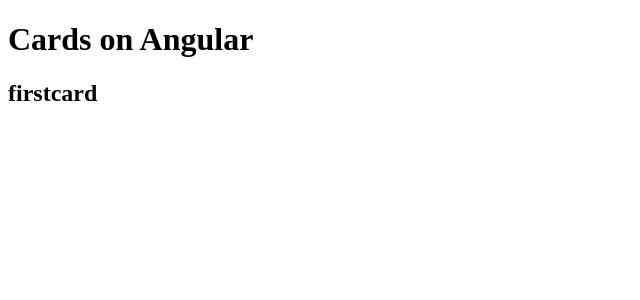
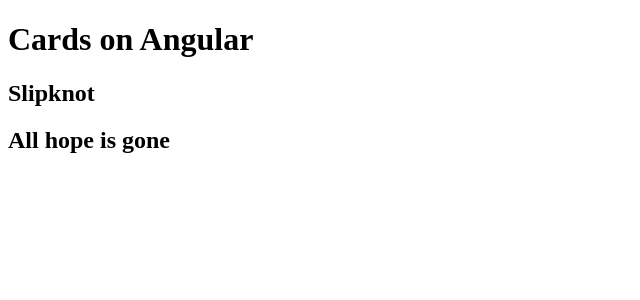
Before and after one commit to Romashka13579/Card1OnAngular, an Angular app in the folder my-app/: page / in a window 1280 px wide. Shown: the top 300 px of the page, without its empty margins (0-640 px from the left). Built offline with nearby package versions, Linux system fonts and the light colour scheme.

Commit message:
created card component

```diff
--- a/my-app/src/app/card/card.component.html
+++ b/my-app/src/app/card/card.component.html
@@ -1 +1,2 @@
-<h2>{{cardTitle}}</h2>
+<h2>{{cardTitle.band}}</h2>
+<h2>{{cardTitle.album}}</h2>
--- a/my-app/src/app/card/card.component.ts
+++ b/my-app/src/app/card/card.component.ts
@@ -1,4 +1,5 @@
 import { Component } from '@angular/core';
+import { CardInfo } from '../cards';
 
 @Component({
   selector: 'app-card',
@@ -6,5 +7,8 @@
   styleUrls: ['./card.component.css']
 })
 export class CardComponent {
-  cardTitle = 'firstcard';
+  cardTitle : CardInfo = {
+      band:"Slipknot",
+      album:"All hope is gone"
+  }
 }
--- /dev/null
+++ b/my-app/src/app/cards.ts
@@ -0,0 +1,4 @@
+export interface CardInfo {
+    band: string;
+    album: string;
+}
```
